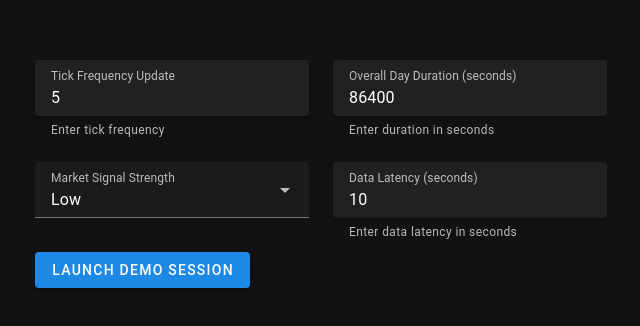
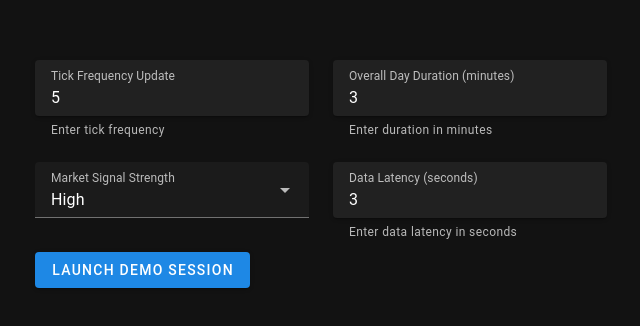
Before and after one commit to chapkovski/data_availability_experiment, a Vue app: page /create-trading-session in a window 1280 px wide. Shown: the part 232-558 px from the top of the page, without its empty margins (319-959 px from the left). Built offline with nearby package versions, Linux system fonts and the light colour scheme.

Commit message:
upd data latency

```diff
--- a/src/components/BidAskTable.vue
+++ b/src/components/BidAskTable.vue
@@ -56,7 +56,7 @@ const actions = ref([]); // Keep actions local within the component
 import { useTraderStore } from '@/store/app';
 import { storeToRefs } from 'pinia';
 
-const {  market_signal_strength } = storeToRefs(useTraderStore());
+const {  data_latency, market_signal_strength } = storeToRefs(useTraderStore());
 
 // Function to generate random actions with new fields: price, size, and condition
 const generateRandomAction = () => {
@@ -80,7 +80,7 @@ setInterval(() => {
   if (actions.value.length > 10) {
     actions.value.pop(); // Optional: limit to 10 entries to avoid infinite growth
   }
-}, 3000);
+}, data_latency.value*1000);
 
 </script>
 
--- a/src/components/createTradingSession.vue
+++ b/src/components/createTradingSession.vue
@@ -56,24 +56,24 @@ const formFields = ref([
   },
   {
     name: "day_duration",
-    title: "Overall Day Duration (seconds)",
+    title: "Overall Day Duration (minutes)",
     type: "number",
-    hint: "Enter duration in seconds",
-    default: 86400,
+    hint: "Enter duration in minutes",
+    default: 3,
   },
   {
     name: "market_signal_strength",
     title: "Market Signal Strength",
     type: "select",  // Changed to dropdown
     options: ["High", "Low"],  // Options for the dropdown
-    default: "Low",
+    default: "High",
   },
   {
-    name: "f",
+    name: "data_latency",
     title: "Data Latency (seconds)",
     type: "number",
     hint: "Enter data latency in seconds",
-    default: 10,
+    default: 3,
   },
 ]);
 // Initialize formState with default values
--- a/src/components/tradingSystem.vue
+++ b/src/components/tradingSystem.vue
@@ -15,7 +15,7 @@
 
       <v-toolbar  v-if="true">
        <CountdownCard title="Till next decision" :total-time="25" progress-bar-color="red"> </CountdownCard>
-       <CountdownCard title="Till next info update" :total-time="8" progress-bar-color="blue"> </CountdownCard>
+       <CountdownCard title="Till next info update" :total-time="data_latency" progress-bar-color="blue"> </CountdownCard>
 
         <v-spacer></v-spacer>
 
@@ -129,7 +129,7 @@ import { storeToRefs } from "pinia";
 import { useTraderStore } from "@/store/app";
 import { watch, ref, onMounted, computed } from "vue";
 
-const { gameParams, shares, cash, initial_shares, dayOver } =
+const { gameParams, shares, cash, initial_shares, dayOver, data_latency } =
   storeToRefs(useTraderStore());
 
 const totalTime = 15000;  // 15 seconds in milliseconds
```
